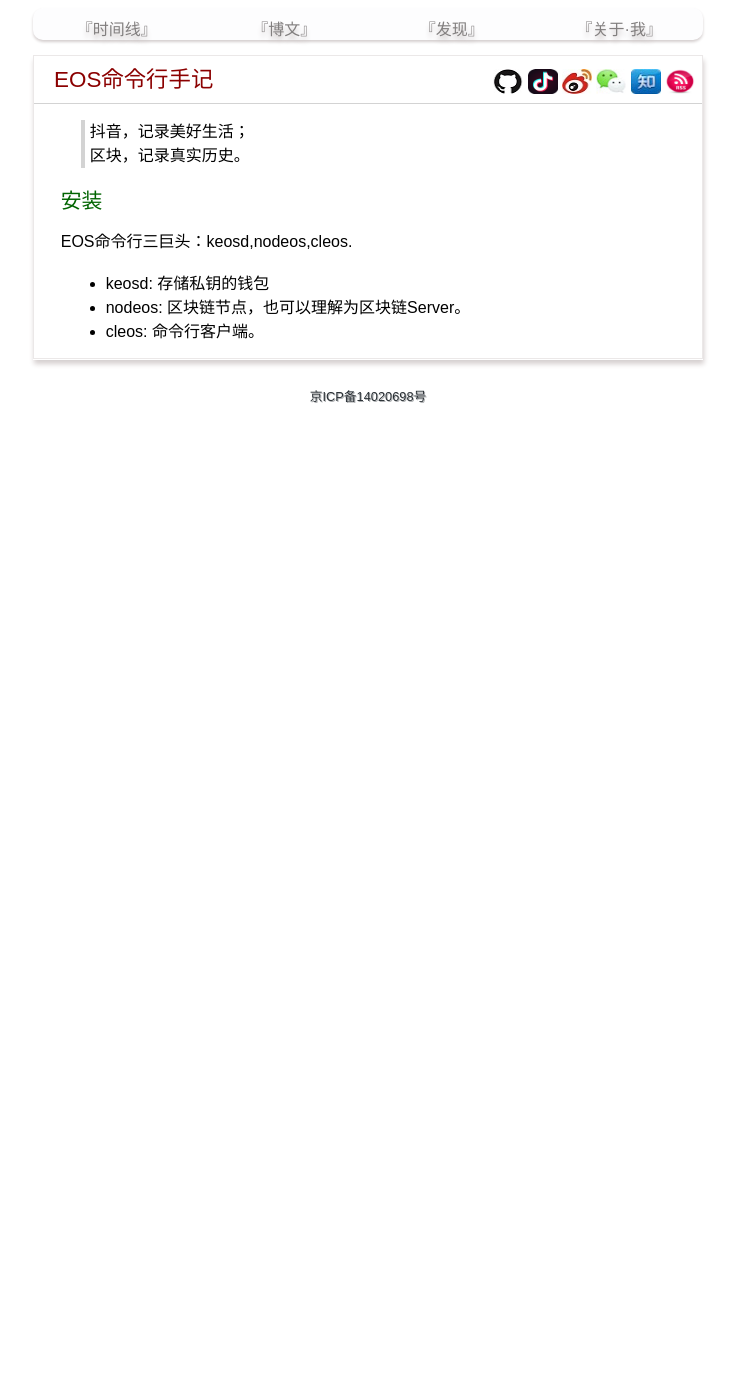
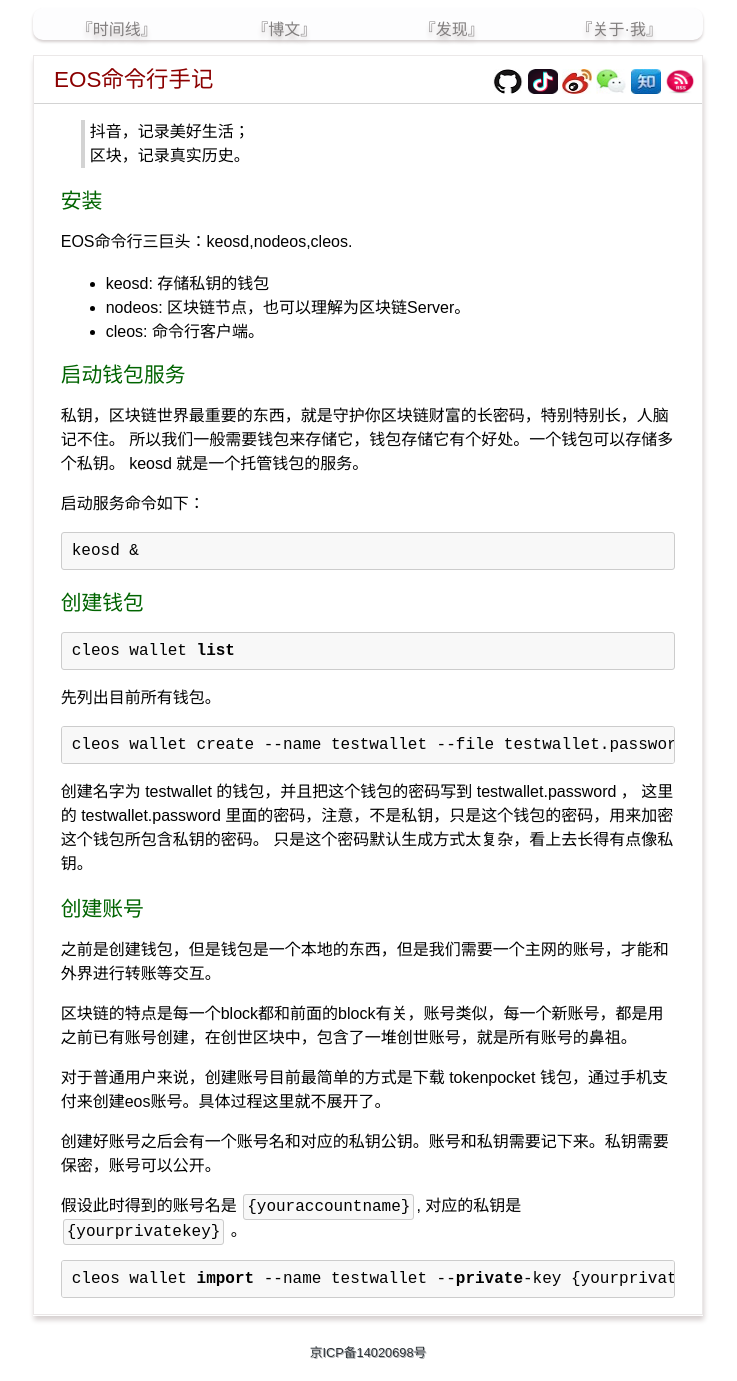
Before and after one commit to yanyiwu/blog, a Jekyll site: the page built from eoscommands.md, in a window 1280 px wide. Shown: the whole page, without its empty margins (272-1009 px from the left). Built offline with Jekyll 4.4.1, drawn with Linux system fonts in a browser that asks for light colours; Markdown is read by kramdown in place of the engine named in the settings; comment, search, counter and statistics services are not loaded; before the commit the page ends 900 px from its top, so only the background shows below that.

Commit message:
eos commands

````diff
--- a/eoscommands.md
+++ b/eoscommands.md
@@ -13,3 +13,48 @@ EOS命令行三巨头：keosd,nodeos,cleos.
 - keosd: 存储私钥的钱包
 - nodeos: 区块链节点，也可以理解为区块链Server。
 - cleos: 命令行客户端。
+
+## 启动钱包服务
+
+私钥，区块链世界最重要的东西，就是守护你区块链财富的长密码，特别特别长，人脑记不住。
+所以我们一般需要钱包来存储它，钱包存储它有个好处。一个钱包可以存储多个私钥。
+keosd 就是一个托管钱包的服务。
+
+启动服务命令如下：
+
+```
+keosd &
+```
+
+## 创建钱包
+
+
+```
+cleos wallet list
+```
+
+先列出目前所有钱包。
+
+```
+cleos wallet create --name testwallet --file testwallet.password
+```
+
+创建名字为 testwallet 的钱包，并且把这个钱包的密码写到 testwallet.password ，
+这里的 testwallet.password 里面的密码，注意，不是私钥，只是这个钱包的密码，用来加密这个钱包所包含私钥的密码。
+只是这个密码默认生成方式太复杂，看上去长得有点像私钥。
+
+## 创建账号
+
+之前是创建钱包，但是钱包是一个本地的东西，但是我们需要一个主网的账号，才能和外界进行转账等交互。
+
+区块链的特点是每一个block都和前面的block有关，账号类似，每一个新账号，都是用之前已有账号创建，在创世区块中，包含了一堆创世账号，就是所有账号的鼻祖。
+
+对于普通用户来说，创建账号目前最简单的方式是下载 tokenpocket 钱包，通过手机支付来创建eos账号。具体过程这里就不展开了。
+
+创建好账号之后会有一个账号名和对应的私钥公钥。账号和私钥需要记下来。私钥需要保密，账号可以公开。
+
+假设此时得到的账号名是 `{youraccountname}`, 对应的私钥是 `{yourprivatekey}` 。
+
+```
+cleos wallet import --name testwallet --private-key {yourprivatekey}
+```
````
